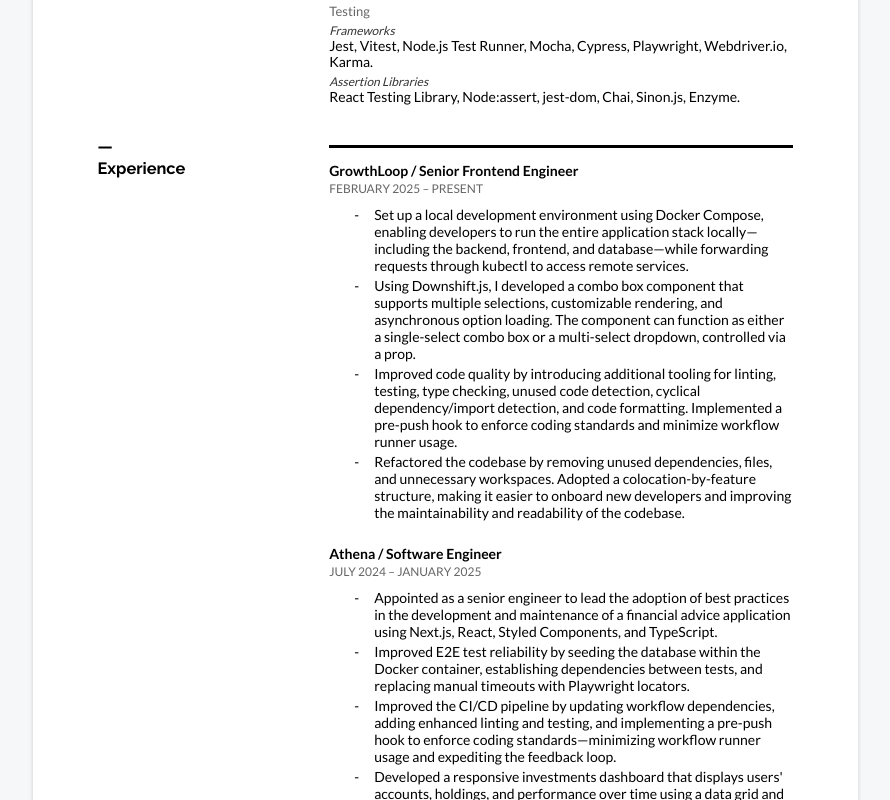
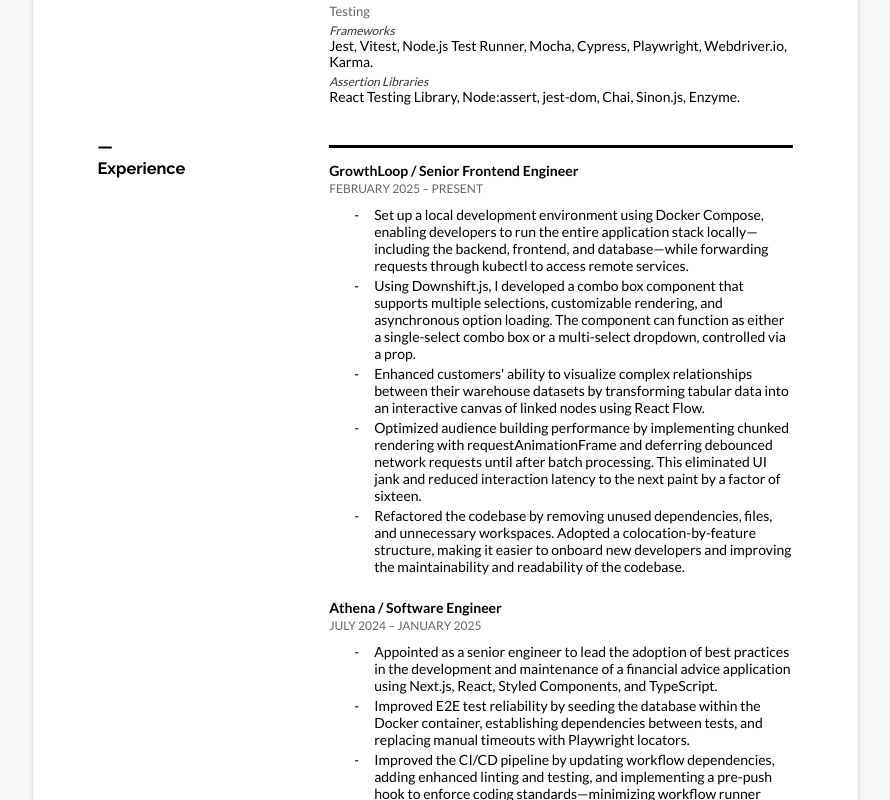
Before and after one commit to morganney/morgan.neys.info, a Next.js app: page /resume in a window 1280 px wide. Shown: the part 512-1312 px from the top of the page, without its empty margins (195-1085 px from the left). Built offline with nearby package versions, Linux system fonts and the light colour scheme.

Commit message:
chore: updates.

```diff
--- a/app/(professional)/resume/page.js
+++ b/app/(professional)/resume/page.js
@@ -31,8 +31,7 @@
           <ul>
             <li>
               <a target="_blank" href="https://morganney.github.io/morganney">
-                <span>portfolio</span>
-                <span>morganney.github.io/morganney</span>
+                morganney.github.io/morganney
               </a>
             </li>
             <li>
@@ -110,10 +109,15 @@
                 a multi-select dropdown, controlled via a prop.
               </li>
               <li>
-                Improved code quality by introducing additional tooling for linting,
-                testing, type checking, unused code detection, cyclical dependency/import
-                detection, and code formatting. Implemented a pre-push hook to enforce
-                coding standards and minimize workflow runner usage.
+                Enhanced customers&apos; ability to visualize complex relationships
+                between their warehouse datasets by transforming tabular data into an
+                interactive canvas of linked nodes using React Flow.
+              </li>
+              <li>
+                Optimized audience building performance by implementing chunked rendering
+                with requestAnimationFrame and deferring debounced network requests until
+                after batch processing. This eliminated UI jank and reduced interaction
+                latency to the next paint by a factor of sixteen.
               </li>
               <li>
                 Refactored the codebase by removing unused dependencies, files, and
```
